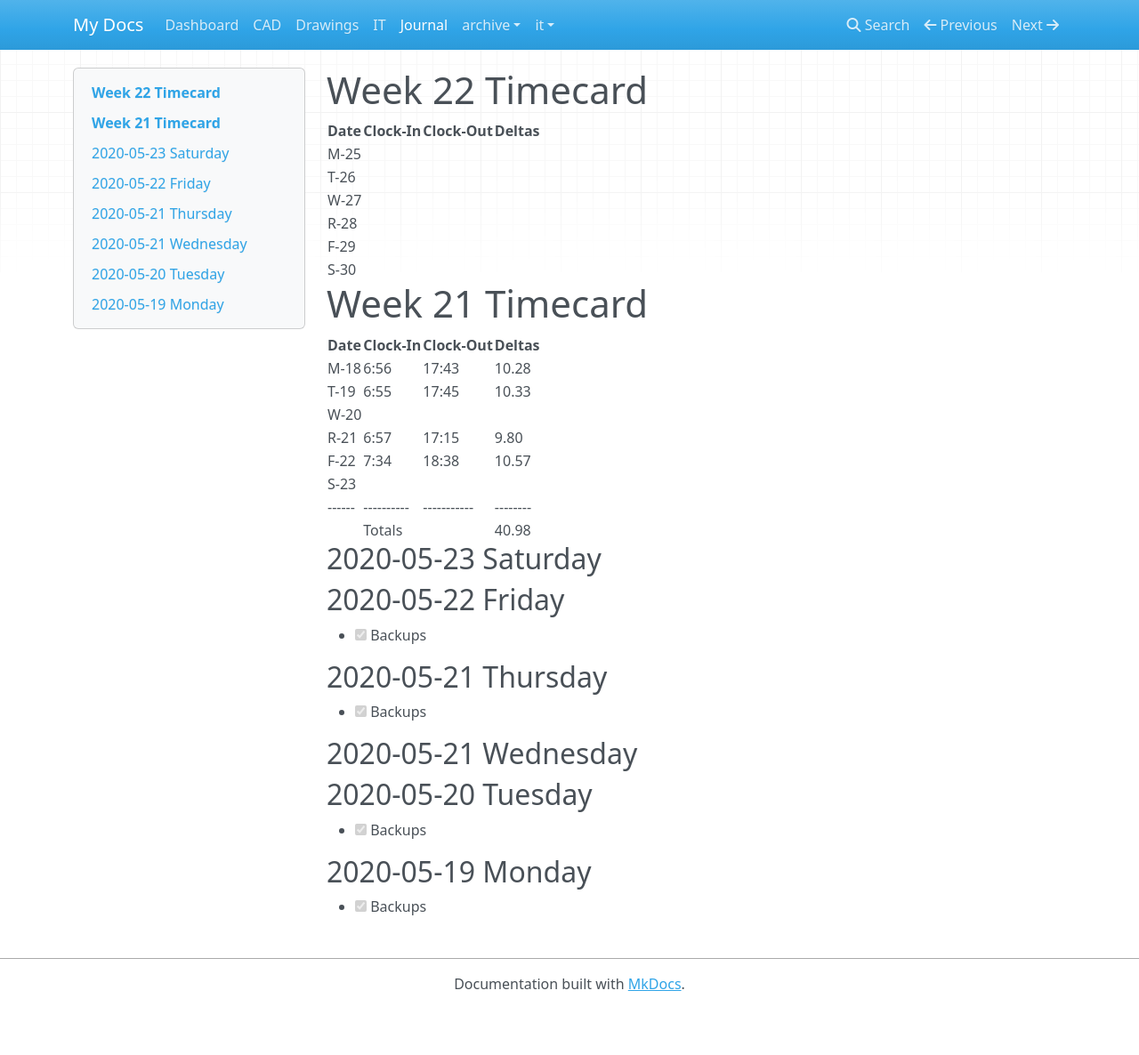
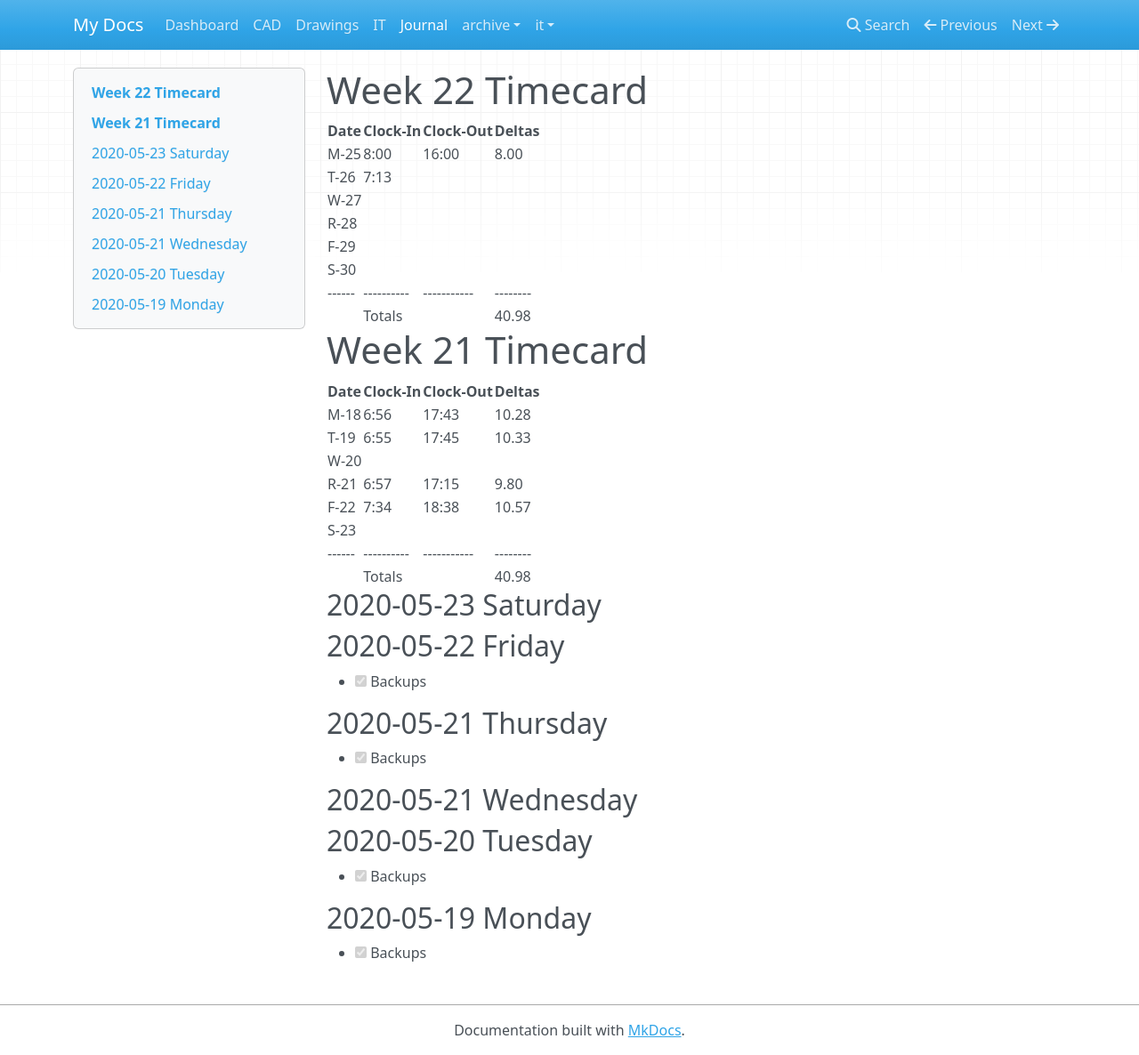
Before and after one commit to linux478/notebook, an MkDocs documentation site: the page built from docs/journal.md, in a window 1280 px wide and 1186 px high. Shown: the whole window at 89% size. Built offline with MkDocs 1.6.1, drawn with Linux system fonts in a browser that asks for light colours; nearby versions of some CDN libraries.

Commit message:
ADD CLOCK IN AND DELTA

```diff
--- a/docs/journal.md
+++ b/docs/journal.md
@@ -5,12 +5,14 @@ title: Journal
 
 | Date | Clock-In | Clock-Out | Deltas |
 |------|----------|-----------|--------|
-| M-25 |          |           |        |
-| T-26 |          |           |        |
+| M-25 |  8:00    |  16:00    |   8.00 |
+| T-26 |  7:13    |           |        |
 | W-27 |          |           |        |
 | R-28 |          |           |        |
 | F-29 |          |           |        |
 | S-30 |          |           |        |
+|------|----------|-----------|--------|
+|      | Totals   |           |  40.98 |
 
 # Week 21 Timecard
 
```
